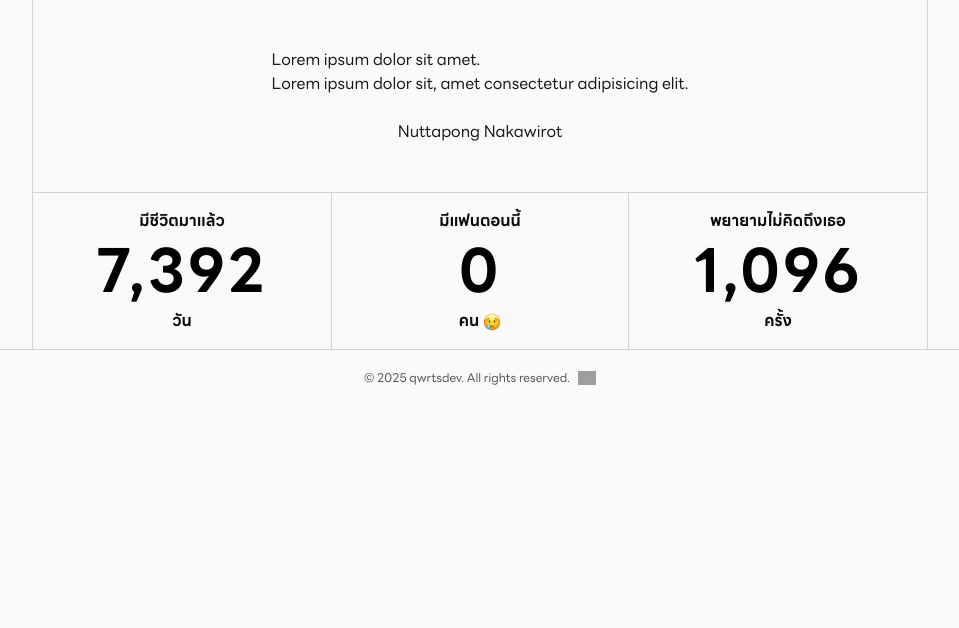
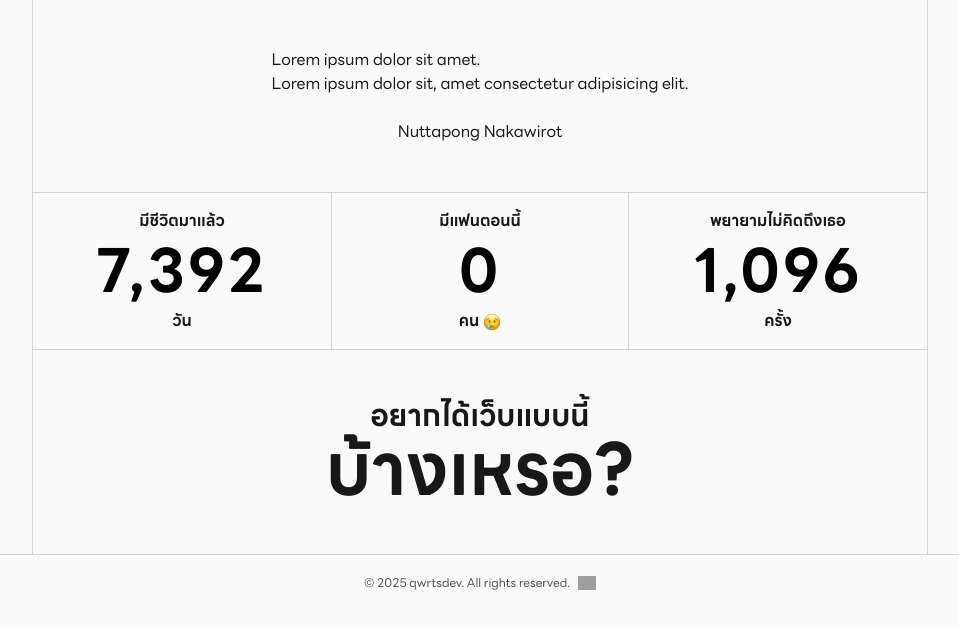
Before and after one commit to qwrtsdev/qwrtsdev, a Next.js app in the folder portfolio/: page /me in a window 1280 px wide. Shown: the top 628 px of the page, without its empty margins (160-1119 px from the left). Built offline with nearby package versions, Linux system fonts and the light colour scheme; grey boxes are pictures that could not be loaded.

Commit message:
update layout colors and add new sections to 'me' page

```diff
--- a/portfolio/src/app/(pages)/me/page.jsx
+++ b/portfolio/src/app/(pages)/me/page.jsx
@@ -11,10 +11,10 @@ export default function Home() {
     const girlfriend = 0;
 
     return (
-        <main className="h-full items-center justify-center bg-zinc-50">
+        <main className="h-full items-center justify-center bg-zinc-50 text-zinc-900">
             <div className="4xl:px-0 flex w-full items-center justify-center px-4">
-                {/* Container */}
                 <div className="w-full max-w-4xl border-l border-r border-zinc-300">
+                    {/* Hero */}
                     <div className="justify-center py-12">
                         <div className="flex flex-col items-center justify-center gap-6 text-left text-zinc-900">
                             <span>
@@ -32,6 +32,10 @@ export default function Home() {
                         </div>
                     </div>
 
+                    {/* About Me */}
+                    <div className=""></div>
+
+                    {/* Stats */}
                     <div className="grid grid-cols-1 grid-rows-3 border-t border-zinc-300 lg:grid-cols-3 lg:grid-rows-1">
                         <div className="space-y-2 p-4 text-center font-bold">
                             <p>มีชีวิตมาแล้ว</p>
@@ -41,7 +45,7 @@ export default function Home() {
                             <p>วัน</p>
                         </div>
 
-                        <div className="space-y-2 border-x border-y border-zinc-300 p-4 text-center font-bold lg:border-y-0">
+                        <div className="space-y-2 border-x-0 border-y border-zinc-300 p-4 text-center font-bold lg:border-x lg:border-y-0">
                             <p>มีแฟนตอนนี้</p>
                             <p className="text-6xl">
                                 <NumberTicker value={girlfriend} />
@@ -67,19 +71,16 @@ export default function Home() {
                         </div>
                     </div>
 
-                    <div className="">
-                        <div className=""></div>
+                    {/* Showcases */}
+                    <div className=""></div>
 
-                        <div className="">
-                            <ol>
-                                <li></li>
-                                <li></li>
-                                <li></li>
-                                <li></li>
-                                <li></li>
-                                <li></li>
-                            </ol>
-                        </div>
+                    {/* Tastes */}
+                    <div className=""></div>
+
+                    {/* Tie-In */}
+                    <div className="items-center justify-center border-t border-zinc-300 py-12 text-center">
+                        <p className="text-3xl font-bold">อยากได้เว็บแบบนี้</p>
+                        <p className="text-7xl font-black">บ้างเหรอ?</p>
                     </div>
                 </div>
             </div>
--- a/portfolio/src/app/layout.jsx
+++ b/portfolio/src/app/layout.jsx
@@ -52,7 +52,7 @@ export default function RootLayout({ children }) {
     return (
         <html lang="en">
             <body
-                className={`${LineSeed.className} relative h-screen w-screen overflow-hidden bg-zinc-900 antialiased`}
+                className={`${LineSeed.className} relative h-screen w-screen overflow-hidden bg-zinc-50 antialiased`}
             >
                 <div className="scrollbar-hide h-full w-full overflow-auto">
                     {children}
```
